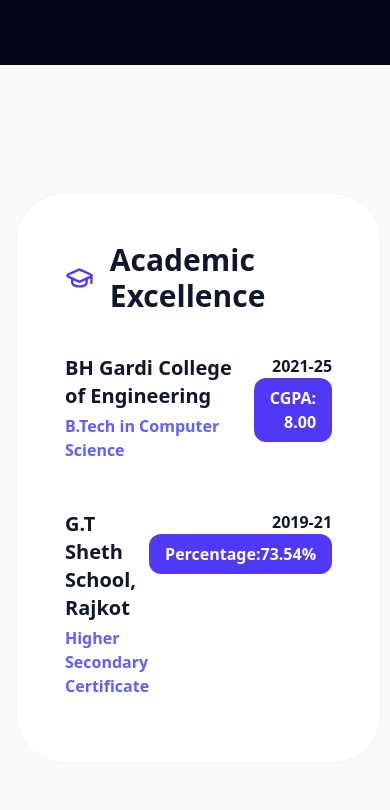
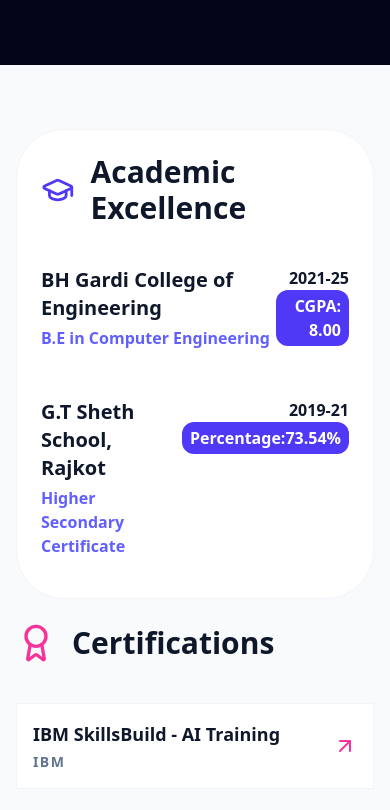
Before and after one commit to ms-sadiya/My-Portfolio, a React (Vite) app: page / in a window 390 px wide. Shown: the part 7940-8750 px from the top of the page. Built offline with nearby package versions, Linux system fonts and the light colour scheme.

Commit message:
make the education.jsx section responsive in all devices

```diff
--- a/src/components/Education.jsx
+++ b/src/components/Education.jsx
@@ -5,9 +5,9 @@
 import iuceeCert from '../assets/iucee-mini-course.pdf';
 
 const Education = ({ darkMode }) => (
-  <section id="education" className="py-32 px-4">
-    <div className="max-w-7xl mx-auto grid lg:grid-cols-2 gap-12">
-      <ScrollReveal className={`p-12 rounded-[3rem] border ${darkMode ? 'bg-slate-900 border-slate-800' : 'bg-white border-slate-100'}`}>
+  <section id="education" className="py-16 md:py-32 px-4">
+    <div className="max-w-7xl mx-auto grid lg:grid-cols-2 gap-6 md:gap-12">
+      <ScrollReveal className={`p-6 md:p-12 rounded-[3rem] border ${darkMode ? 'bg-slate-900 border-slate-800' : 'bg-white border-slate-100'}`}>
         <div className="flex items-center gap-4 mb-10">
           <GraduationCap size={40} className="text-indigo-600" />
           <h2 className="text-3xl font-black">Academic Excellence</h2>
@@ -16,11 +16,11 @@
           <div className="flex justify-between items-start">
             <div>
               <h3 className="text-xl font-black mb-1">BH Gardi College of Engineering</h3>
-              <p className="text-indigo-500 font-bold mb-4">B.Tech in Computer Science</p>
+              <p className="text-indigo-500 font-bold mb-4">B.E in Computer Engineering</p>
             </div>
             <div className="text-right">
               <p className="font-bold">2021-25</p>
-              <div className="inline-flex items-center gap-2 px-4 py-2 bg-indigo-600 text-white rounded-xl font-black">CGPA: 8.00</div>
+              <div className="inline-flex items-center gap-2 px-2 md:px-4 py-1 md:py-2 bg-indigo-600 text-white rounded-xl font-black">CGPA: 8.00</div>
             </div>
           </div>
 
@@ -31,7 +31,7 @@
             </div>
             <div className="text-right">
               <p className="font-bold">2019-21</p>
-              <div className="inline-flex items-center gap-2 px-4 py-2 bg-indigo-600 text-white rounded-xl font-black">Percentage:73.54%</div>
+              <div className="inline-flex items-center gap-2 px-2 md:px-4 py-1 md:py-2 bg-indigo-600 text-white rounded-xl font-black">Percentage:73.54%</div>
             </div>
           </div>
         </div>
@@ -46,7 +46,7 @@
           { title: "IBM SkillsBuild - AI Training", issuer: "IBM", asset: ibmCert },
           { title: "IUCEE Mini Course - AI", issuer: "IUCEE", asset: iuceeCert }
         ].map((cert, i) => (
-          <div key={i} className={`p-8 rounded-32px border transition-all hover:translate-x-2 ${darkMode ? 'bg-slate-900 border-slate-800 hover:border-pink-500' : 'bg-white border-slate-100 hover:border-pink-500'}`}>
+          <div key={i} className={`p-4 md:p-8 rounded-32px border transition-all hover:translate-x-2 ${darkMode ? 'bg-slate-900 border-slate-800 hover:border-pink-500' : 'bg-white border-slate-100 hover:border-pink-500'}`}>
             <div className="flex justify-between items-center">
               <div>
                 <h4 className="text-lg font-black">{cert.title}</h4>
```
